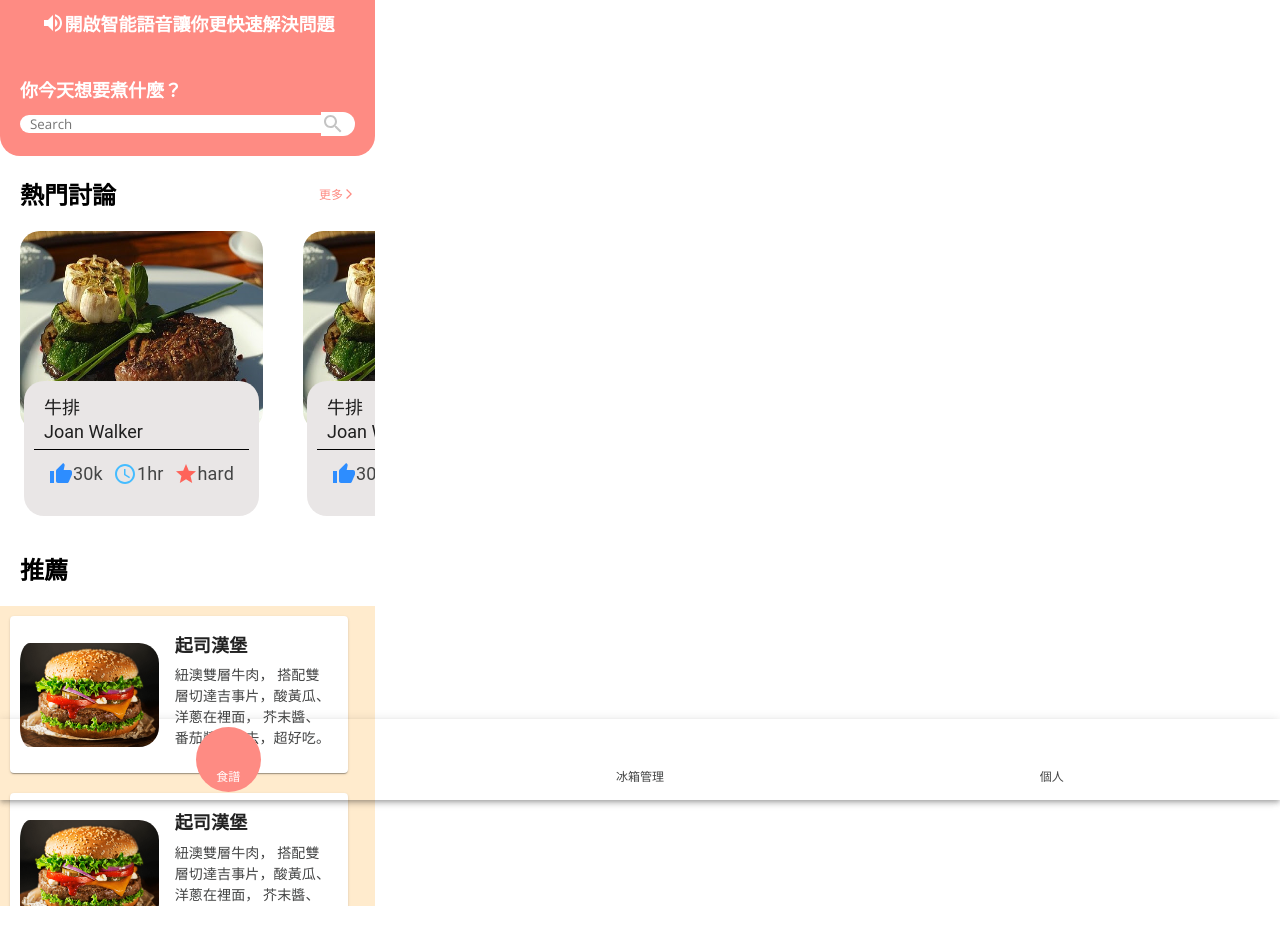
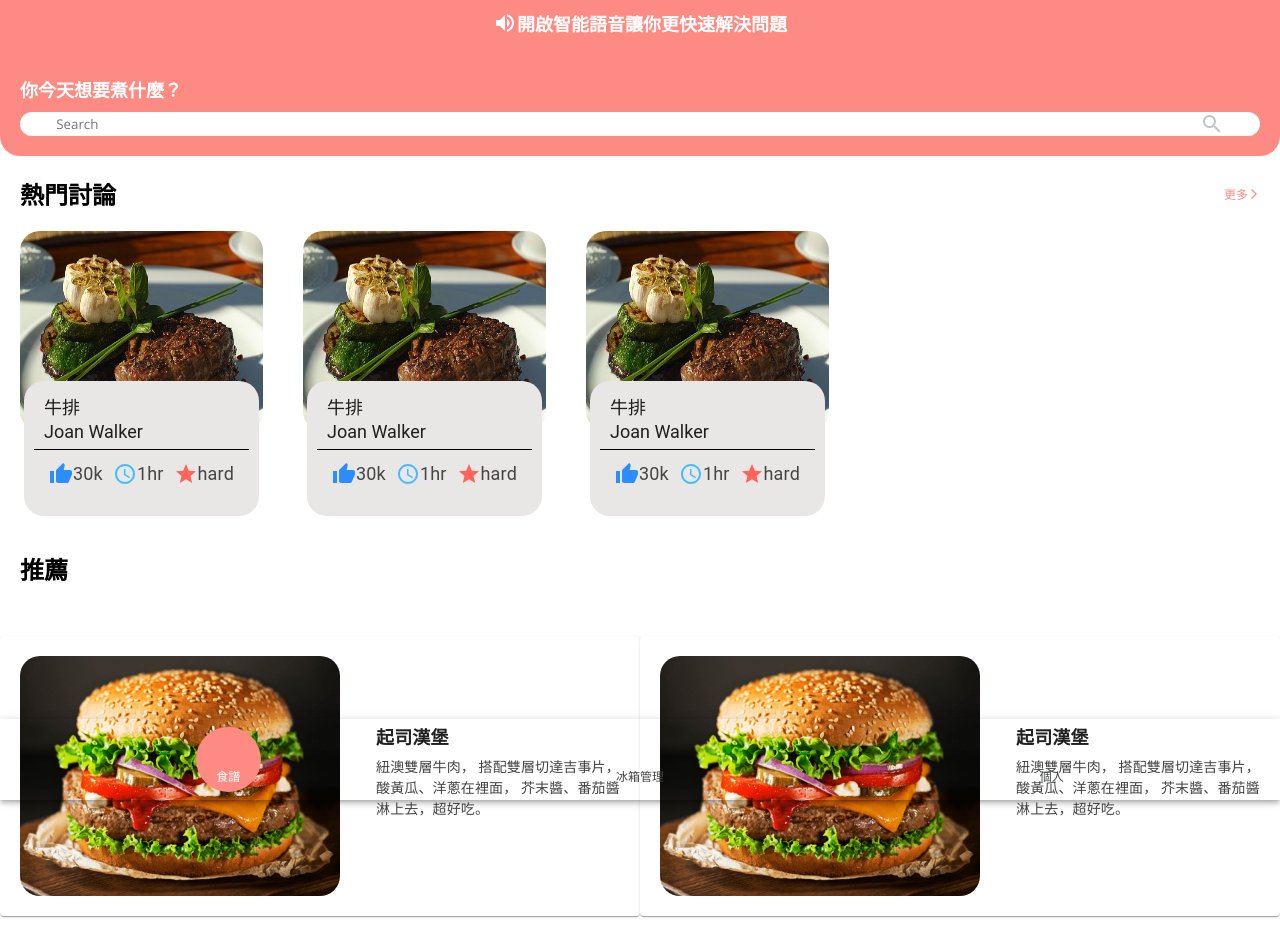
Before and after one commit to lefty1717/DAMN-test, a React (Create React App) app: page / in a window 1280 px wide. Shown: the top 952 px of the page. Before the commit the page ends 906 px from the top, so only its background shows below. Built offline with nearby package versions, Linux system fonts and the light colour scheme; some icons are missing.

Commit message:
更新首頁RWD及修正

```diff
--- a/src/pages/recipe/RecommendCard.js
+++ b/src/pages/recipe/RecommendCard.js
@@ -8,14 +8,11 @@
 function RecommendCard() {
     return (
         <div>
-            <Card sx={{width:'90%',display:'flex', alignItems:'center', margin:'10px'}}>
+            <Card >
                 <CardMedia
                     component="img"
-                    width="100%"
-                    height="104"
                     image={hamburger}
                     alt="hamburger"
-                    sx={{borderRadius:'20px', paddingLeft:'10px'}}
                 />
                 <CardContent>
                     <Typography gutterBottom sx={{fontSize:'18px', fontWeight:'bold'}} component="div">
--- a/src/scss/base/_global.scss
+++ b/src/scss/base/_global.scss
@@ -14,3 +14,9 @@
   list-style: none;
   font-family: 'Open Sans', sans-serif;
 }
+
+@mixin pad() {
+  @media (min-width:768px){
+        @content;
+      }
+  }
--- a/src/scss/scss-pages/_recipeIndex.scss
+++ b/src/scss/scss-pages/_recipeIndex.scss
@@ -1,7 +1,6 @@
 .recipe__index{
     //IndexTop
-    width: 375px;
-    height: 812px;
+
     .recipeIndexTop{
         background-color:$primary-color;
         width: 100%;
@@ -29,7 +28,10 @@
             .recipeIndexTop__input{
                 display: flex;
                 align-items: center;
+                justify-content: space-around;
                 font-size: 18px;
+                background-color: white;
+                border-radius: 20px;
                 input{
                     border: none;
                     border-radius: 20px 0 0 20px;
@@ -40,9 +42,6 @@
                 }
                 & > .MuiSvgIcon-root{
                     color: #C4C4C4;
-                    background-color: white;
-                    border-radius: 0 20px 20px 0 ;
-                    font-size: 24px;
                     padding-right: 10px;
                 }
             }
@@ -130,12 +129,31 @@
 
         .recipeIndexMiddle__cards-1{
             width: 100%;
-            height: 300px;
+            height: 100vw;
             overflow: auto;
-            background-color: blanchedalmond;
             .recipeIndexMiddle__cards-2{
                 display: flex;
                 flex-direction: column;
+                @include pad {
+                    display: flex;
+                    flex-direction: row;
+                    align-items: center;
+                    justify-content: center;
+                }
+                .MuiPaper-root{
+                    // background-color: yellow;
+                    width: 100%;
+                    height: 100%;;
+                    display: flex;
+                    align-items: center;
+                    margin: 30px 0;
+                    .MuiCardMedia-root{
+                        width: 50%;
+                        height: 80%;
+                        border-radius: 20px !important;
+                        margin: 20px;
+                    }
+                }
             }
         }
 
```
Also changed, not shown: src/scss/all.css, 1 other file (tests, documents, lock files or other folders).
